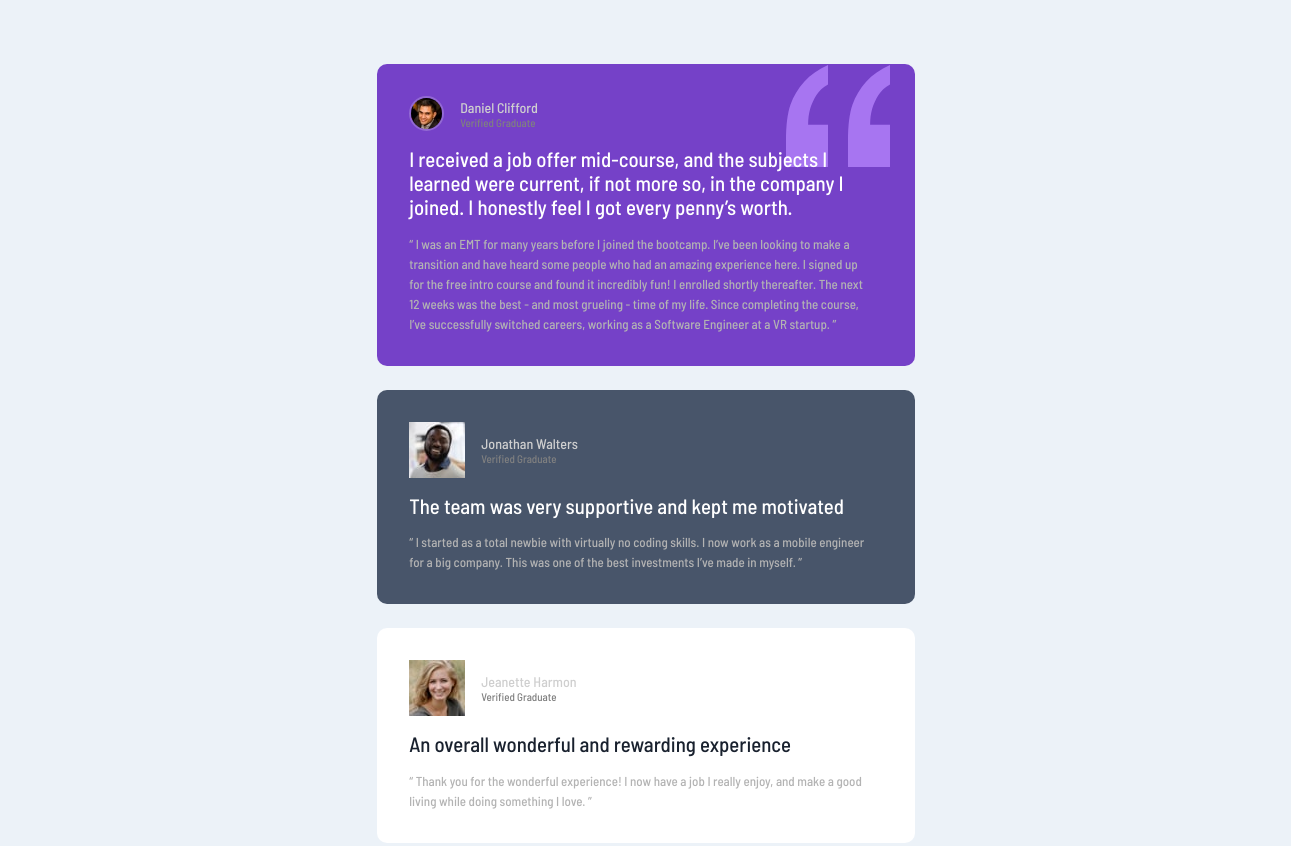
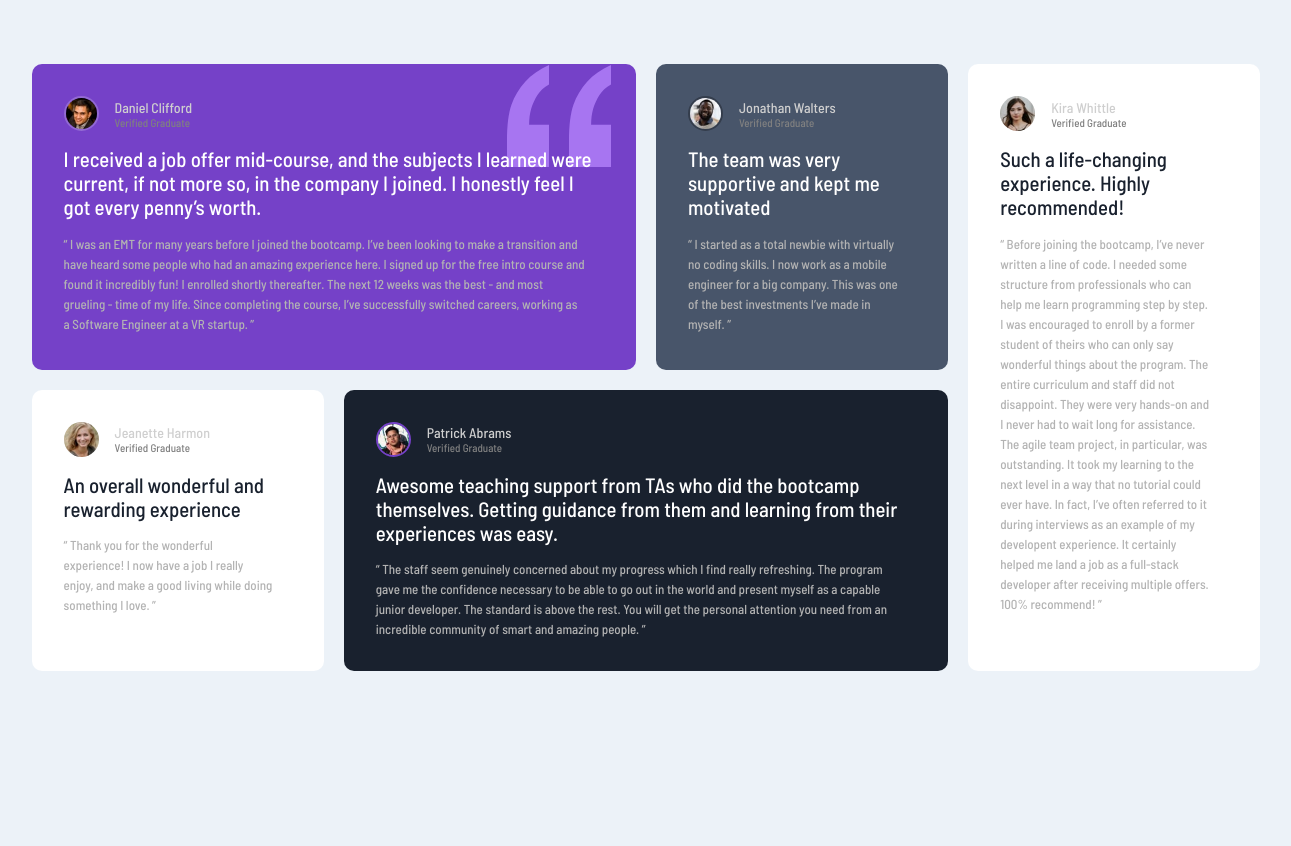
Before and after one commit to leankhanh/mockup5, a plain HTML site: page index.html in a window 1536 px wide. Shown: the top 846 px of the page, without its empty margins (122-1413 px from the left). After the commit the page ends 800 px from the top, so only its background shows below. Drawn offline with Linux system fonts and the light colour scheme.

Commit message:
Finish mockup #5

```diff
--- a/css/style.css
+++ b/css/style.css
@@ -17,7 +17,6 @@
 
 body {
     font-family: 'Barlow Semi Condensed', sans-serif;
-    /* height: 100vh; */
     display: flex;
     justify-content: center;
     align-items: center;
@@ -25,7 +24,7 @@ body {
 }
 
 .container {
-    width: 35%;
+    width: 330px;
     margin-top: 4em;
 }
 
@@ -137,3 +136,45 @@ li {
 .card5 .intro {
     color: var(--primary-very-dark-blackish-blue);
 }
+
+@media only screen and (min-width: 1440px) {
+    /* For desktop: */
+    .card1 {
+        grid-area: card1;
+    }
+
+    .card2 {
+        grid-area: card2;
+    }
+
+    .card3 {
+        grid-area: card3;
+    }
+
+    .card4 {
+        grid-area: card4;
+    }
+
+    .card5 {
+        grid-area: card5;
+    }
+
+    .container {
+        width: 80%;
+        display: grid;
+        grid-template-columns: 1fr 1fr 1fr 1fr;
+        grid-template-rows: 1fr 1fr;
+        grid-template-areas:
+            'card1 card1 card2 card5'
+            'card3 card4 card4 card5';
+        grid-gap: 20px;
+    }
+
+    .card1, .card2 {
+        margin-bottom: 0;
+    }
+
+    .card5 {
+        margin-bottom: 1.5em;
+    }
+}
--- a/index.html
+++ b/index.html
@@ -40,7 +40,7 @@
 
     <div class="card2">
       <div class="user">
-        <img src="images/image-jonathan.jpg" alt="Jonathan">
+        <img src="images/image-jonathan.jpg" alt="Jonathan" class="profile-img">
         <div class="info">
           <p class="name">Jonathan Walters</p>
           <p class="tag">Verified Graduate</p>
@@ -53,7 +53,7 @@
 
     <div class="card3">
       <div class="user">
-        <img src="images/image-jeanette.jpg" alt="Jeanette">
+        <img src="images/image-jeanette.jpg" alt="Jeanette" class="profile-img">
         <div class="info">
           <p class="name">Jeanette Harmon</p>
           <p class="tag">Verified Graduate</p>
@@ -66,7 +66,7 @@
 
     <div class="card4">
       <div class="user">
-        <img src="images/image-patrick.jpg" alt="Patrick">
+        <img src="images/image-patrick.jpg" alt="Patrick" class="profile-img">
         <div class="info">
           <p class="name">Patrick Abrams</p>
           <p class="tag">Verified Graduate</p>
@@ -82,7 +82,7 @@
 
     <div class="card5">
       <div class="user">
-        <img src="images/image-kira.jpg" alt="Kira">
+        <img src="images/image-kira.jpg" alt="Kira" class="profile-img">
         <div class="info">
           <p class="name">Kira Whittle</p>
           <p class="tag">Verified Graduate</p>
```
